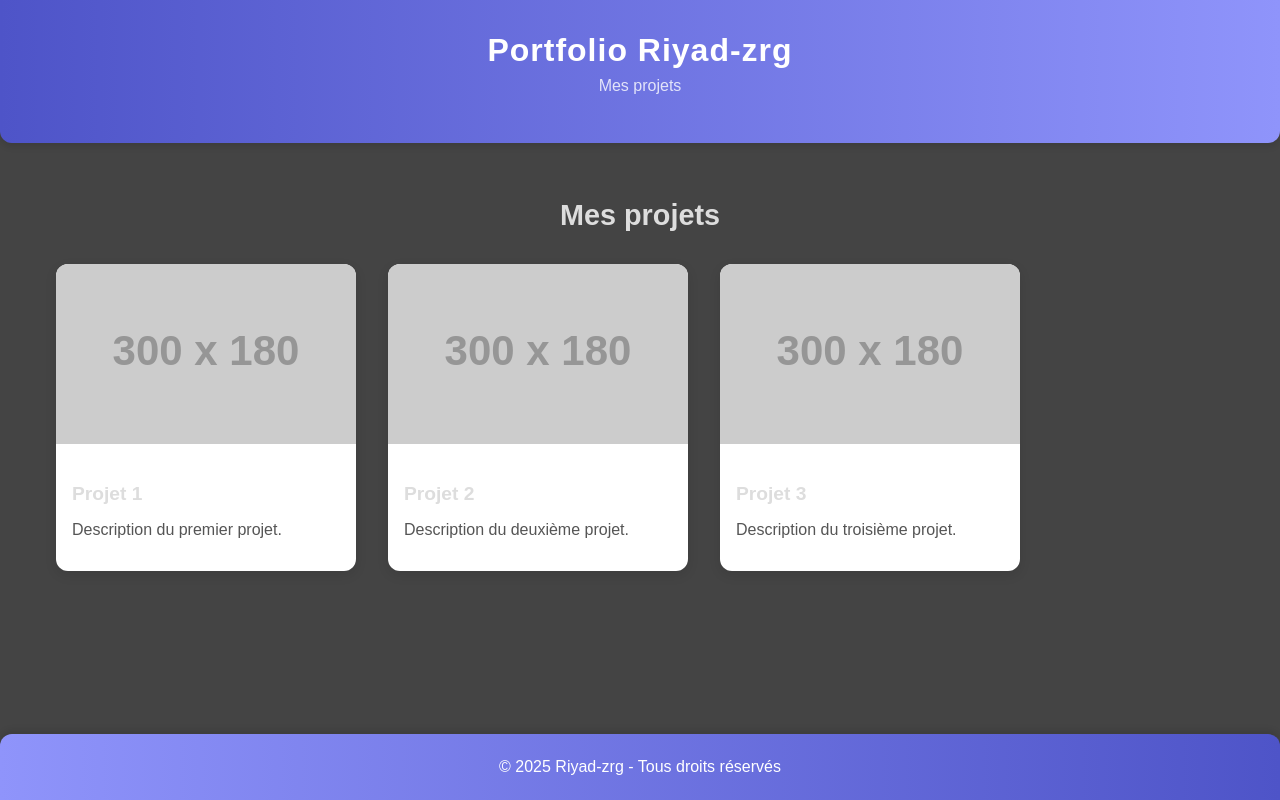
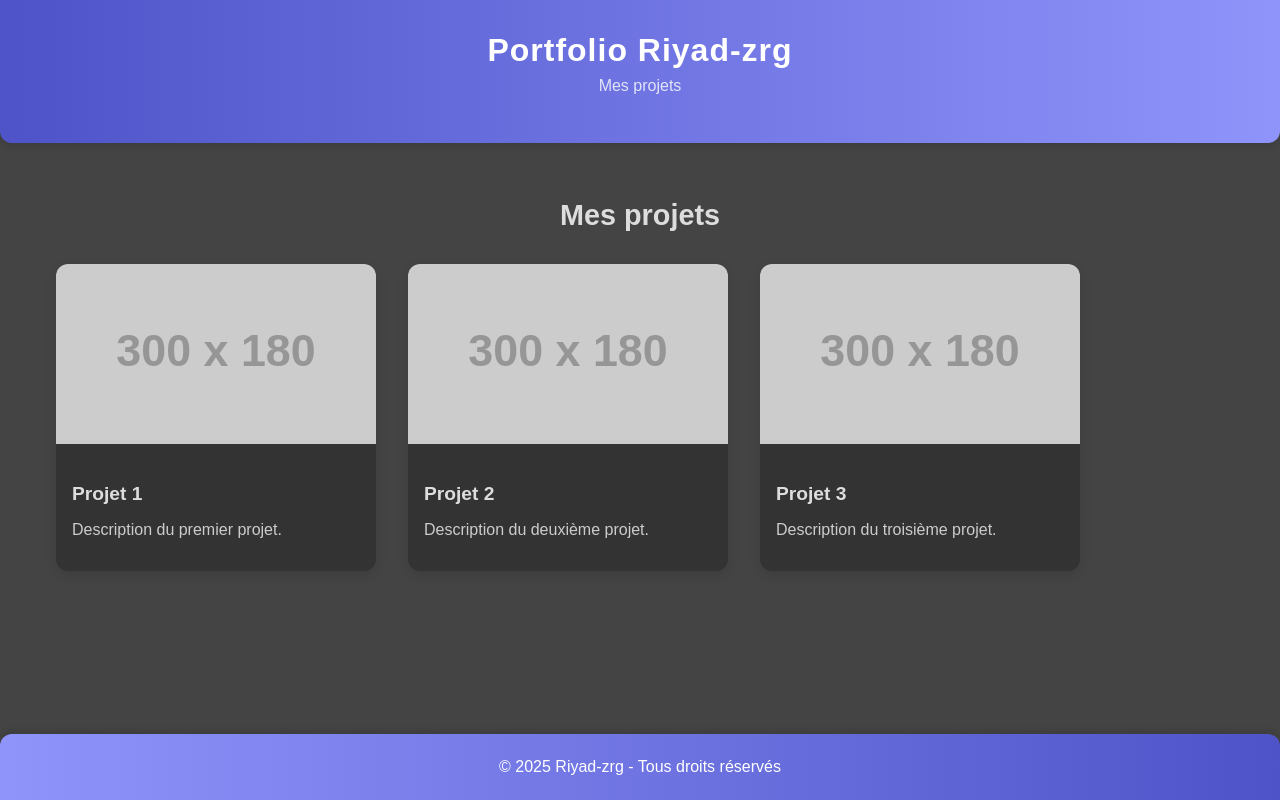
Before and after one commit to Riyad-zrg/portfolio, a React (Vite) app: page / in a window 1280 px wide. Built offline with nearby package versions, Linux system fonts and the light colour scheme.

Commit message:
Projects Card Reorganization

```diff
--- a/src/App.jsx
+++ b/src/App.jsx
@@ -39,7 +39,7 @@ function App() {
           className="cards"
           style={{
             display: "flex",
-            justifyContent: "flex-start",
+            justifyContent: "flex-center",
             flexWrap: "wrap",
             gap: "2rem",
             width: "100%",
--- a/src/components/ProjectCard.jsx
+++ b/src/components/ProjectCard.jsx
@@ -10,12 +10,12 @@ function ProjectCard({ image, title, description }) {
     <div
       style={{
         flex: "1 1 280px",
-        maxWidth: "300px",
-        minWidth: "250px",
+        maxWidth: "320px",
+        minWidth: "220px",
         borderRadius: "12px",
         overflow: "hidden",
         boxShadow: "0 4px 12px rgba(0,0,0,0.1)",
-        backgroundColor: "#fff",
+        backgroundColor: "#333",
         transition: "transform 0.3s ease",
         cursor: "pointer",
       }}
@@ -28,8 +28,12 @@ function ProjectCard({ image, title, description }) {
         style={{ width: "100%", height: "180px", objectFit: "cover" }}
       />
       <div style={{ padding: "1rem" }}>
-        <h3 style={{ fontSize: "1.2rem", marginBottom: "0.5rem" }}>{title}</h3>
-        <p style={{ color: "#555" }}>{description}</p>
+        <h3
+          style={{ fontSize: "1.2rem", marginBottom: "0.5rem", color: "#ddd" }}
+        >
+          {title}
+        </h3>
+        <p style={{ color: "#ccc", fontSize: "1rem" }}>{description}</p>
       </div>
     </div>
   );
--- a/src/index.css
+++ b/src/index.css
@@ -68,7 +68,7 @@ body,
   box-sizing: border-box;
 }
 
-@media (max-width: 600px) {
+@media (max-width: 900px) {
   .cards {
     justify-content: center;
   }
```
